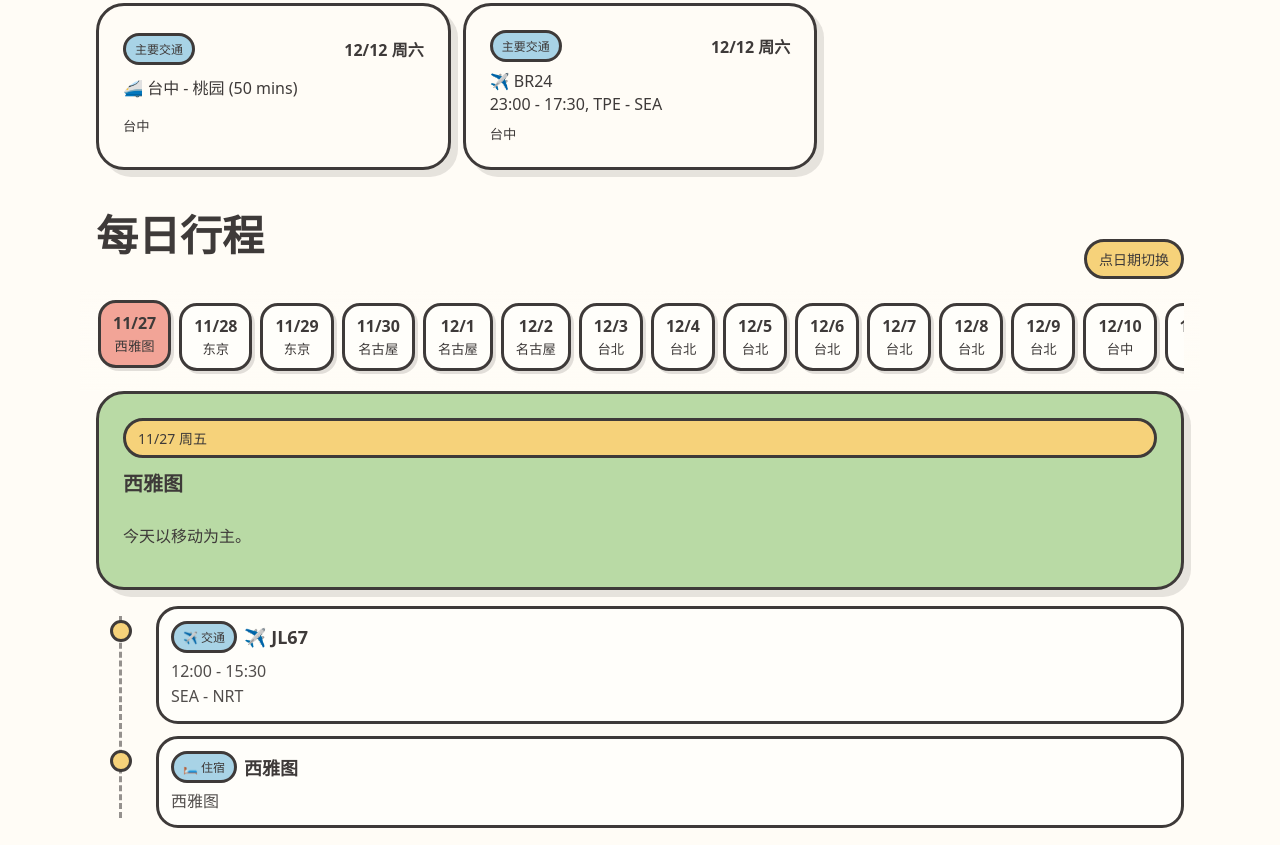
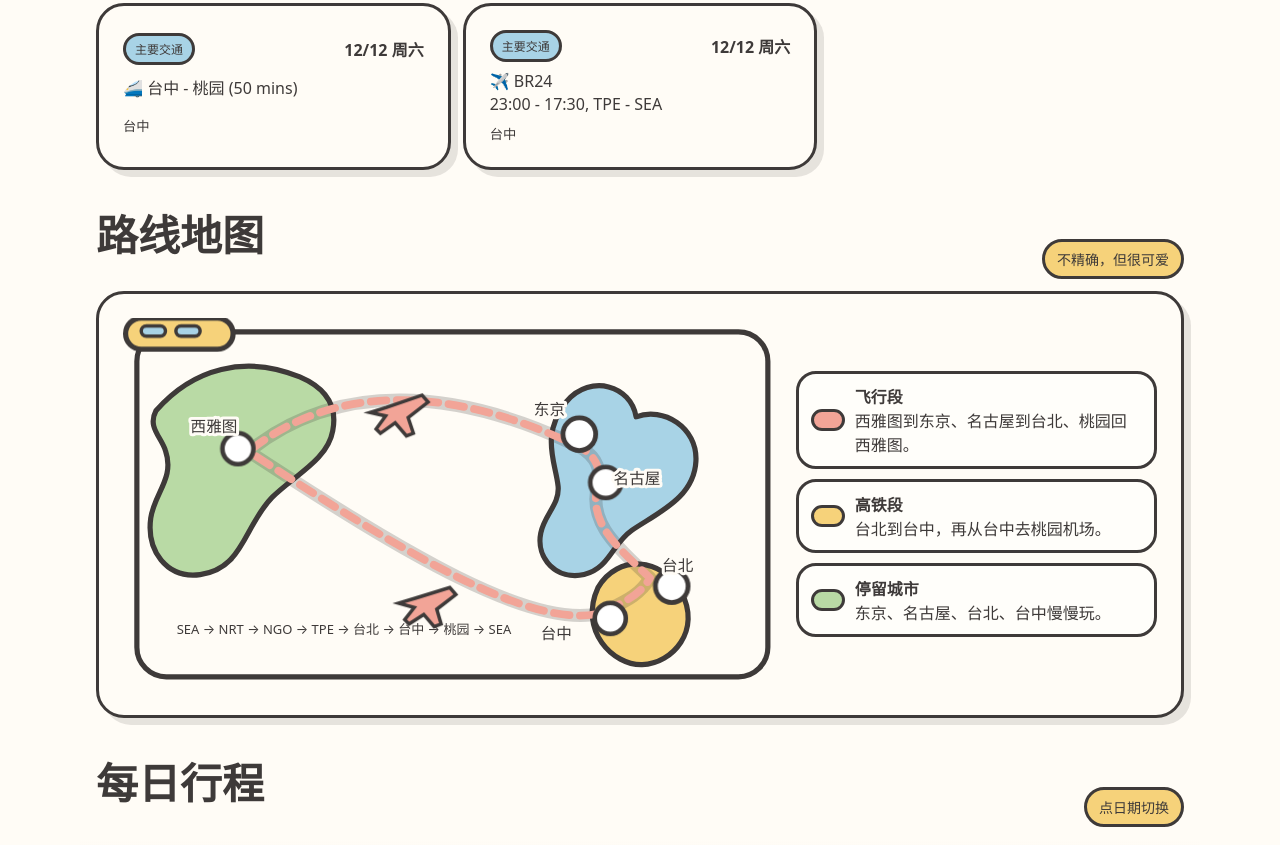
Before and after one commit to sdfond/taiwan-trip-2026, a plain HTML site: page index.html in a window 1280 px wide. Shown: the part 965-1810 px from the top of the page. Drawn offline with Linux system fonts and the light colour scheme; a web font is replaced by a local one.

Commit message:
Add route section with map and legend

```diff
--- a/index.html
+++ b/index.html
@@ -22,7 +22,7 @@
     .brand { font-weight:700; white-space:nowrap; padding-left:6px; }
     .nav-links { display:flex; gap:6px; overflow:auto; scrollbar-width:none; }
     .nav-links a { flex:0 0 auto; padding:8px 12px; border:3px solid var(--ink); border-radius:999px; background:var(--white); font-size:14px; }
-    .nav-links a:nth-child(1) { background:var(--coral); } .nav-links a:nth-child(2) { background:var(--yellow); } .nav-links a:nth-child(3) { background:var(--blue); } .nav-links a:nth-child(4) { background:var(--green); }
+    .nav-links a:nth-child(1) { background:var(--coral); } .nav-links a:nth-child(2) { background:var(--yellow); } .nav-links a:nth-child(3) { background:var(--blue); } .nav-links a:nth-child(4) { background:var(--green); } .nav-links a:nth-child(5) { background:var(--coral); }
     main { width:min(1120px, 100%); margin:auto; padding:94px 16px 42px; }
     section { scroll-margin-top:96px; }
     .hero { display:grid; gap:18px; align-items:center; }
@@ -39,9 +39,23 @@
     .floaty { animation: floaty 4.8s ease-in-out infinite; transform-origin:center; }
     .train { animation: train 6.5s ease-in-out infinite; }
     .cloud { animation: cloud 7s ease-in-out infinite; }
+    .route-map { background:var(--paper); overflow:hidden; }
+    .route-layout { display:grid; gap:14px; }
+    .route-svg { width:100%; display:block; min-height:285px; }
+    .route-line { fill:none; stroke:var(--coral); stroke-width:9; stroke-linecap:round; stroke-linejoin:round; stroke-dasharray:18 12; animation: route-dash 14s linear infinite; }
+    .route-shadow { fill:none; stroke:var(--ink); stroke-width:15; stroke-linecap:round; stroke-linejoin:round; opacity:.22; }
+    .route-dot { animation: pulse 2.8s ease-in-out infinite; transform-origin:center; }
+    .route-dot:nth-of-type(2n) { animation-delay:.35s; }
+    .map-label { font-size:18px; paint-order:stroke; stroke:var(--paper); stroke-width:7; stroke-linejoin:round; fill:var(--ink); }
+    .map-legend { display:grid; gap:10px; }
+    .legend-item { display:flex; align-items:center; gap:10px; border:3px solid var(--ink); border-radius:20px; padding:10px 12px; background:var(--white); }
+    .legend-mark { width:34px; height:22px; border:3px solid var(--ink); border-radius:999px; flex:0 0 auto; }
+    .legend-mark.flight { background:var(--coral); } .legend-mark.rail { background:var(--yellow); } .legend-mark.stay { background:var(--green); }
     @keyframes floaty { 0%,100%{ transform:translateY(0) rotate(-1deg); } 50%{ transform:translateY(-9px) rotate(1deg); } }
     @keyframes train { 0%,100%{ transform:translateX(-4px); } 50%{ transform:translateX(12px); } }
     @keyframes cloud { 0%,100%{ transform:translateX(0); } 50%{ transform:translateX(18px); } }
+    @keyframes route-dash { to { stroke-dashoffset:-180; } }
+    @keyframes pulse { 0%,100%{ transform:scale(1); } 50%{ transform:scale(1.14); } }
     .section-head { display:flex; align-items:end; justify-content:space-between; gap:12px; margin:32px 0 12px; }
     .pill { display:inline-flex; align-items:center; gap:6px; padding:7px 12px; border:3px solid var(--ink); border-radius:999px; background:var(--yellow); font-size:14px; }
     .flight-grid { display:grid; gap:12px; }
@@ -74,7 +88,7 @@
     .hotel-row { display:grid; grid-template-columns:88px 1fr; gap:10px; align-items:start; padding:10px; border:3px solid var(--ink); border-radius:18px; background:var(--paper); }
     .footer-note { text-align:center; margin:30px 0 0; line-height:1.7; }
     @media (min-width: 760px) {
-      main { padding-top:110px; } .hero { grid-template-columns:1fr 1fr; } .hero-card { min-height:455px; } .flight-grid { grid-template-columns:repeat(2,1fr); } .todo-grid { grid-template-columns:repeat(2,1fr); } .hotel-grid { grid-template-columns:repeat(2,1fr); } .card { padding:24px; }
+      main { padding-top:110px; } .hero { grid-template-columns:1fr 1fr; } .hero-card { min-height:455px; } .route-layout { grid-template-columns:1.55fr .85fr; align-items:center; } .flight-grid { grid-template-columns:repeat(2,1fr); } .todo-grid { grid-template-columns:repeat(2,1fr); } .hotel-grid { grid-template-columns:repeat(2,1fr); } .card { padding:24px; }
     }
     @media (min-width: 1020px) { .flight-grid { grid-template-columns:repeat(3,1fr); } }
     @media (prefers-reduced-motion: reduce) { * { animation:none !important; transition:none !important; scroll-behavior:auto !important; } .date-tab.active { transform:none; } }
@@ -84,7 +98,7 @@
   <nav class="nav" aria-label="固定选单">
     <a class="brand" href="#home">冬日宝岛</a>
     <div class="nav-links">
-      <a href="#flights">航班</a><a href="#days">每日</a><a href="#todos">待办</a><a href="#hotels">住宿</a>
+      <a href="#flights">航班</a><a href="#route">地图</a><a href="#days">每日</a><a href="#todos">待办</a><a href="#hotels">住宿</a>
     </div>
   </nav>
   <main>
@@ -111,6 +125,44 @@
     <section id="flights">
       <div class="section-head"><h2>航班与移动</h2><span class="pill" id="flightCount"></span></div>
       <div class="flight-grid" id="flightGrid"></div>
+    </section>
+    <section id="route">
+      <div class="section-head"><h2>路线地图</h2><span class="pill">不精确，但很可爱</span></div>
+      <div class="card route-map">
+        <div class="route-layout">
+          <svg class="route-svg" viewBox="0 0 760 430" role="img" aria-labelledby="routeTitle routeDesc">
+            <title id="routeTitle">西雅图、东京、名古屋、台北、台中路线图</title>
+            <desc id="routeDesc">用手绘风格把旅行城市串起来，表示飞机与高铁路线。</desc>
+            <rect x="16" y="16" width="728" height="398" rx="34" fill="#FFFCF6" stroke="#3E3A39" stroke-width="6"/>
+            <path d="M38 107c43-49 103-65 166-39 28 12 44 31 38 62-6 34-45 52-70 77-33 34-33 82-83 89-39 5-62-28-57-65 4-29 28-46 17-78-5-16-21-27-11-46z" fill="#B9DAA5" stroke="#3E3A39" stroke-width="6" stroke-linejoin="round"/>
+            <path d="M512 96c28-32 74-18 80 18 31-12 71 12 69 51-2 42-43 59-74 80-23 16-26 44-55 51-31 7-56-18-50-48 4-21 22-33 20-54-3-28-21-59 10-98z" fill="#A8D3E6" stroke="#3E3A39" stroke-width="6" stroke-linejoin="round"/>
+            <path d="M548 311c23-39 74-35 96 5 24 44-10 83-45 84-33 1-74-39-51-89z" fill="#F6D27A" stroke="#3E3A39" stroke-width="6" stroke-linejoin="round"/>
+            <path class="route-shadow" d="M145 154 C250 70 385 84 512 142 C545 154 552 172 548 191 C535 238 574 267 608 300 C595 322 574 329 553 340 C474 362 324 271 145 154"/>
+            <path class="route-line" d="M145 154 C250 70 385 84 512 142 C545 154 552 172 548 191 C535 238 574 267 608 300 C595 322 574 329 553 340 C474 362 324 271 145 154"/>
+            <g fill="#fff" stroke="#3E3A39" stroke-width="5">
+              <circle class="route-dot" cx="145" cy="154" r="17"/><circle class="route-dot" cx="512" cy="142" r="17"/><circle class="route-dot" cx="548" cy="191" r="17"/><circle class="route-dot" cx="608" cy="300" r="17"/><circle class="route-dot" cx="553" cy="340" r="17"/>
+            </g>
+            <g fill="#F2A497" stroke="#3E3A39" stroke-width="4">
+              <path d="M304 103l41-14 7 8-23 18 6 18-8 3-13-15-17 12-5-5 11-15-18-4z"/>
+              <path d="M338 323l39-12 7 8-22 17 5 17-8 3-12-14-17 11-5-5 11-14-18-5z"/>
+            </g>
+            <g class="train" transform="translate(562 327) scale(.62)">
+              <rect x="0" y="0" width="124" height="36" rx="18" fill="#F6D27A" stroke="#3E3A39" stroke-width="6"/><rect x="18" y="9" width="28" height="12" rx="6" fill="#A8D3E6" stroke="#3E3A39" stroke-width="4"/><rect x="58" y="9" width="28" height="12" rx="6" fill="#A8D3E6" stroke="#3E3A39" stroke-width="4"/>
+            </g>
+            <text class="map-label" x="78" y="132">西雅图</text>
+            <text class="map-label" x="474" y="112">东京</text>
+            <text class="map-label" x="566" y="192">名古屋</text>
+            <text class="map-label" x="622" y="292">台北</text>
+            <text class="map-label" x="482" y="370">台中</text>
+            <text x="62" y="365" fill="#3E3A39" font-size="15">SEA → NRT → NGO → TPE → 台北 → 台中 → 桃园 → SEA</text>
+          </svg>
+          <div class="map-legend" aria-label="路线说明">
+            <div class="legend-item"><span class="legend-mark flight"></span><span><strong>飞行段</strong><br>西雅图到东京、名古屋到台北、桃园回西雅图。</span></div>
+            <div class="legend-item"><span class="legend-mark rail"></span><span><strong>高铁段</strong><br>台北到台中，再从台中去桃园机场。</span></div>
+            <div class="legend-item"><span class="legend-mark stay"></span><span><strong>停留城市</strong><br>东京、名古屋、台北、台中慢慢玩。</span></div>
+          </div>
+        </div>
+      </div>
     </section>
     <section id="days">
       <div class="section-head"><h2>每日行程</h2><span class="pill">点日期切换</span></div>
```
